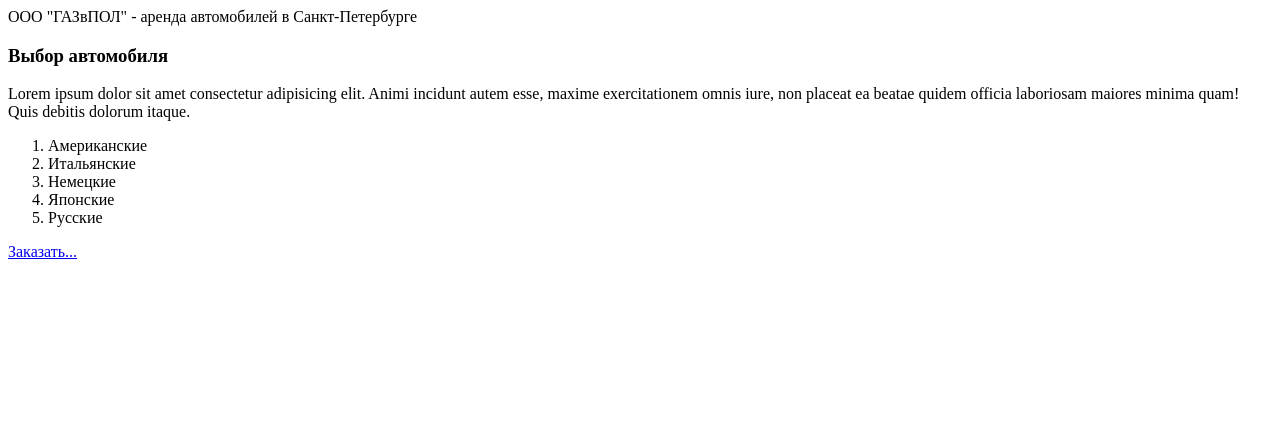
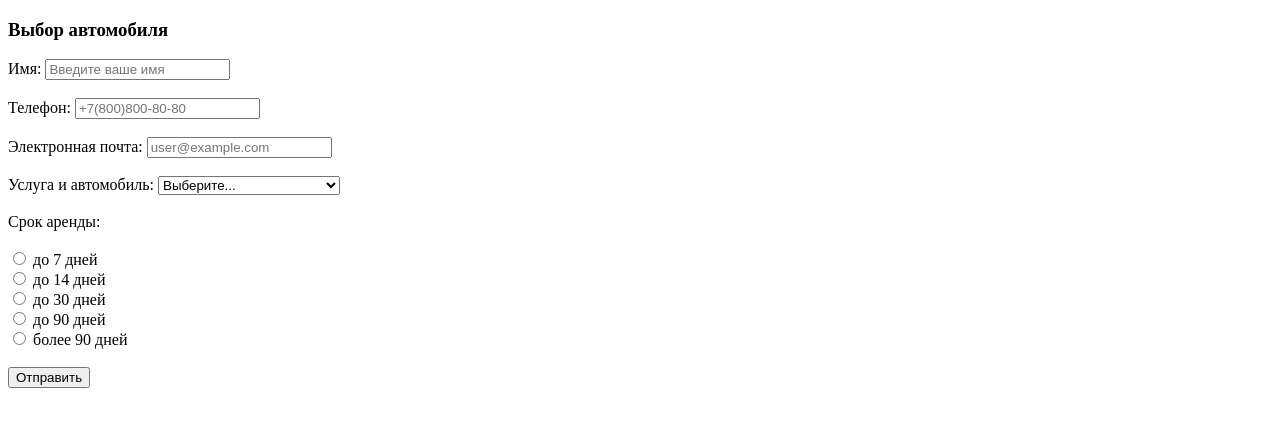
Before and after one commit to AleksandrSPopov/FullStackWeb, a PHP site: page /carselection.html in a window 1280 px wide. Shown: the top 427 px of the page. Run offline with PHP 8.4, Linux system fonts and the light colour scheme.

Commit message:
Add many changes

```diff
--- a/2. Разработка фронтальной части web - приложения/Лабораторная 4/carselection.html
+++ b/2. Разработка фронтальной части web - приложения/Лабораторная 4/carselection.html
@@ -1,34 +1,89 @@
 <!DOCTYPE html>
 <html>
+
 <head>
   <meta charset="utf-8" />
   <title>Аренда авто в СПб</title>
 </head>
+
 <body>
-    <header>ООО "ГАЗвПОЛ" - аренда автомобилей в Санкт-Петербурге</header>
   <main>
-      <section>
-        <article>
-          <div>
     <h3>Выбор автомобиля</h3>
-            <p>
-              Lorem ipsum dolor sit amet consectetur adipisicing elit. Animi
-              incidunt autem esse, maxime exercitationem omnis iure, non placeat
-              ea beatae quidem officia laboriosam maiores minima quam! Quis
-              debitis dolorum itaque.
-                <ol>
-                <li>Американские</li>
-                <li>Итальянские</li>
-                <li>Немецкие</li>
-                <li>Японские</li>
-                <li>Русские</li>
-              </ol>
-              <a href="order.html">Заказать...</a>
-            </p>
-          </div>
-        </article>
-      </section>
   </main>
+  <form action="contact" method="post">
+    <label for="user_name">Имя:</label>
+    <input type="text" pattern="^[а-яА-Я\s]+$" title="Введите имя на русском языке" id="user_name" name="user_name"
+      required placeholder="Введите ваше имя">
+    <br>
+    <br>
+    <label for="phone_number">Телефон:</label>
+    <input type="text" pattern="\+7\d{10}" title="+7(800)800-80-80" id="phone_number" name="pnone_number" required
+      placeholder="+7(800)800-80-80"></text>
+    <br>
+    <br>
+    <label for="email">Электронная почта:</label>
+    <input type="text" pattern="^\S+@\S+\.\S+$" title="user@example.com" id="email" name="email" required
+      placeholder="user@example.com"></text>
+    <br>
+    <br>
+    <label for="services&auto">Услуга и автомобиль:</label>
+    <select id="services&auto" required name="service&auto">
+      <option value="" selected disabled>Выберите...</option>
+      <optgroup label="Аренда спорткара">
+        <option value="М5">BMW M5</option>
+        <option value="458">Ferrary 458 Italia</option>
+        <option value="Mustang">Ford Mustang</option>
+        <option value="Skyline">Nissan Skyline</option>
+      <optgroup label="Аренда авто бизнес-класса">
+        <option value="W222">Mercedes S-class</option>
+        <option value="BMW7">BMW 7-series</option>
+        <option value="A8">Audi A8</option>
+        <option value="LS">Lexus LS</option>
+      <optgroup label="Аренда внедорожника">
+        <option value="Def">Land Rover Defender</option>
+        <option value="Range">Range Rover</option>
+        <option value="G63">Mercedes Gelendwagen</option>
+        <option value="Caddy">Cadillac Escalade</option>
+      <optgroup label="Аренда авто с водителем">
+        <option value="Maybach">Mercedes Maybach</option>
+        <option value="Spur">Bentley Flying Spur</option>
+        <option value="Phantom">Rolls-Royce Phantom</option>
+        <option value="Quattroporte">Maserati Quattroporte</option>
+    </select>
+    <br>
+    <br>
+    <label for="rentalperiod">Срок аренды:</label>
+    <br>
+    <br>
+    <label>
+      <input type="radio" name="period" required>
+      до 7 дней
+    </label>
+    <br>
+    <label>
+      <input type="radio" name="period">
+      до 14 дней
+    </label>
+    <br>
+    <label>
+      <input type="radio" name="period">
+      до 30 дней
+    </label>
+    <br>
+    <label>
+      <input type="radio" name="period">
+      до 90 дней
+    </label>
+    <br>
+    <label>
+      <input type="radio" name="period">
+      более 90 дней
+    </label>
+    <br>
+    <br>
+    <button type="submit" required>Отправить</button>
+  </form>
 </body>
 <footer></footer>
+
 </html>
```
Also changed, not shown: 2. Разработка фронтальной части web - приложения/Лабораторная 4/index.html (+15 -20 lines), 2. Разработка фронтальной части web - приложения/Лабораторная 4/prices.html (+46 -13 lines), 2. Разработка фронтальной части web - приложения/Лабораторная 4/rentalterms.html (+33 -11 lines), 2. Разработка фронтальной части web - приложения/Лабораторная 4/services.html (+7 -15 lines), 2. Разработка фронтальной части web - приложения/Лабораторная 4/style.css (+7 -1 lines), 2. Разработка фронтальной части web - приложения/Лабораторная 4/order.html (deleted). Lines whose indentation alone changed are shown as unchanged.
